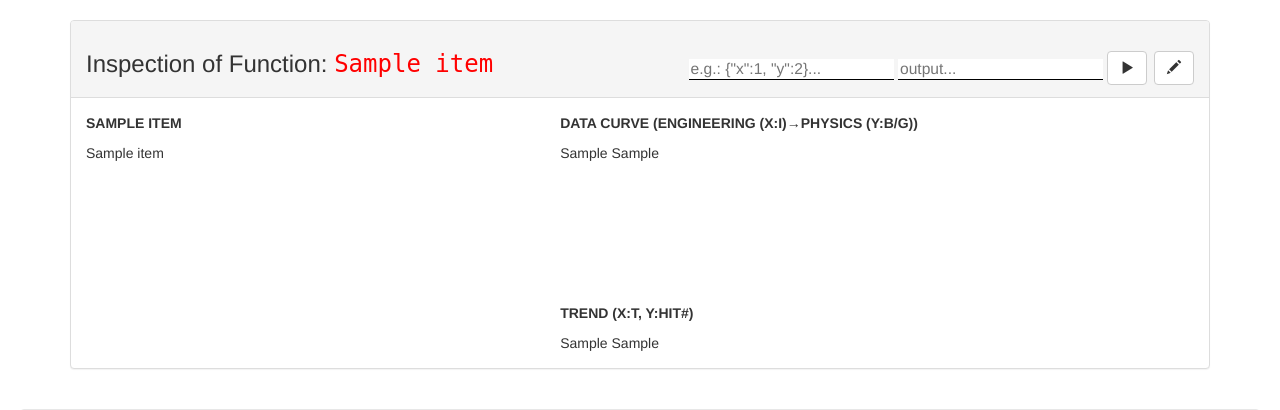
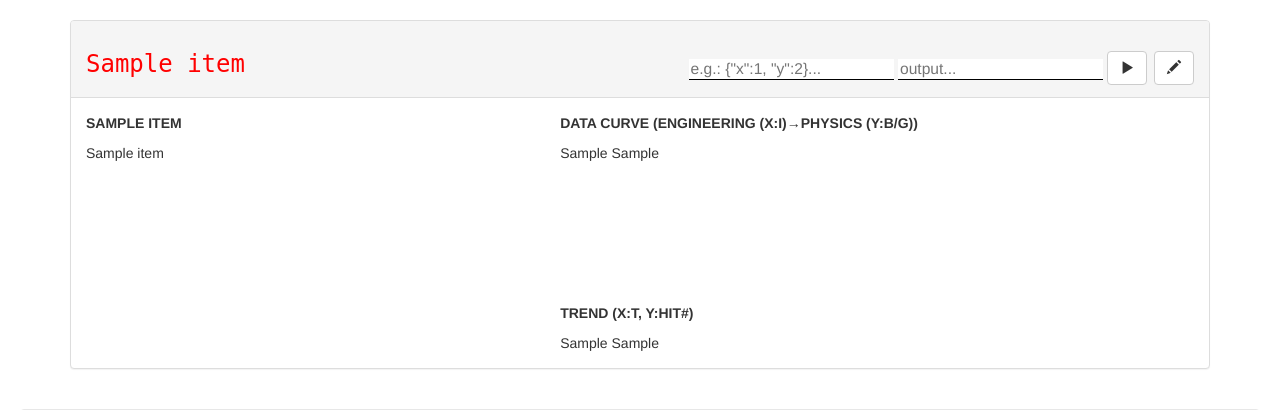
Before and after one commit to phantasy-project/unicorn-webapp, a Flask app: template templates/show_item.html in a window 1280 px wide. Shown: the part 72-482 px from the top of the page. Run offline with Flask 2, Linux system fonts and the light colour scheme; the template is opened without the code that fills it: most values are stand-ins (such as "Sample title", 1, 10 or a date in 2020); some libraries are stand-ins or nearby versions.

Commit message:
ENH: Make function name as title.

```diff
--- a/templates/show_item.html
+++ b/templates/show_item.html
@@ -12,7 +12,7 @@ $(function() {
 <div class="container">
     <div class="panel panel-default">
         <div class="panel-heading">
-            <h3>Inspection of Function: <tt style="color:red;">{{ item.name }}</tt>
+            <h3><tt style="color:red;">{{ item.name }}</tt>
                 <span class="btn-group pull-right">
                     <span title="JSON Arguments" data-toggle="tooltip">
                         <small><input type="text" name="input-arguments"
```
